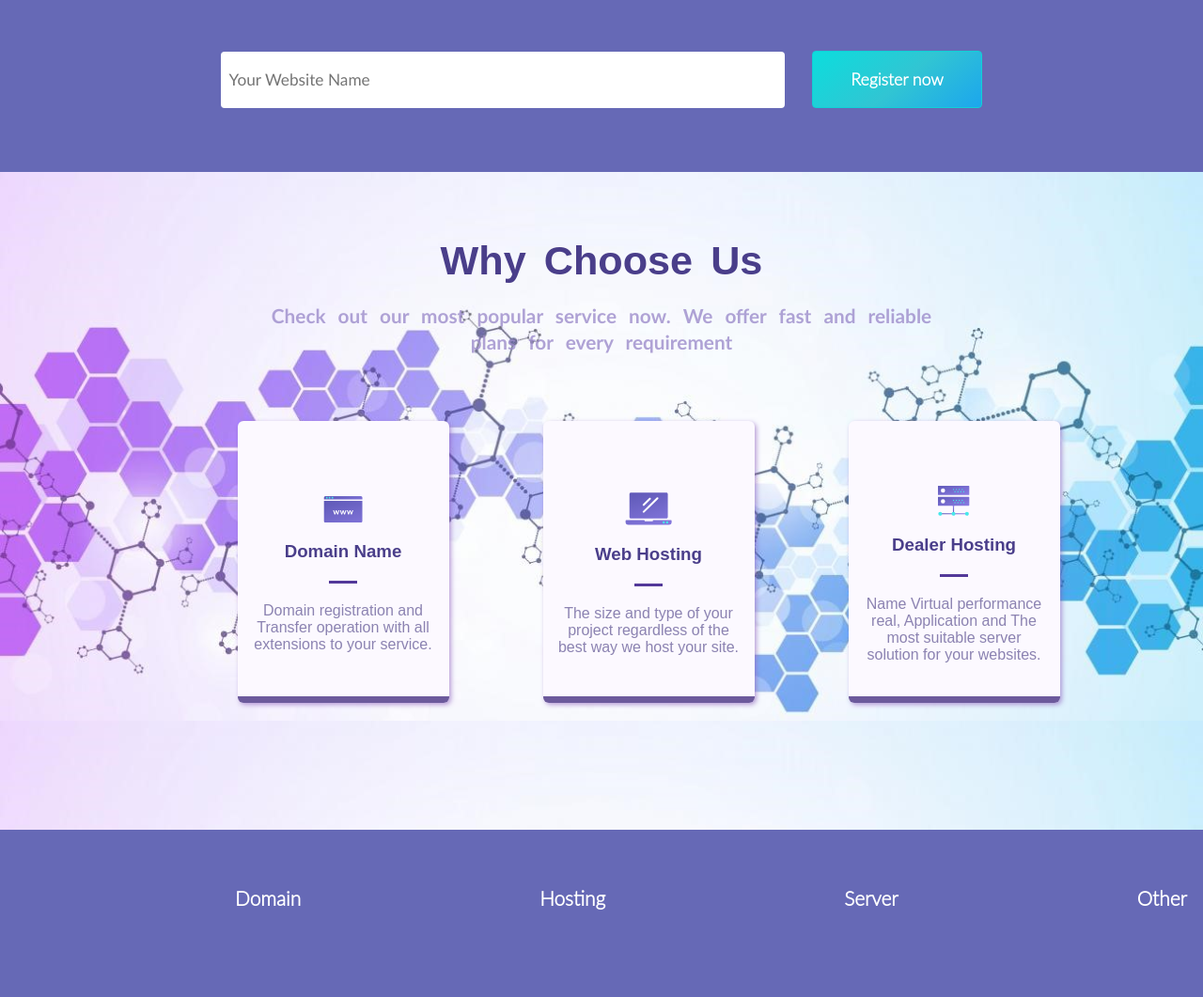
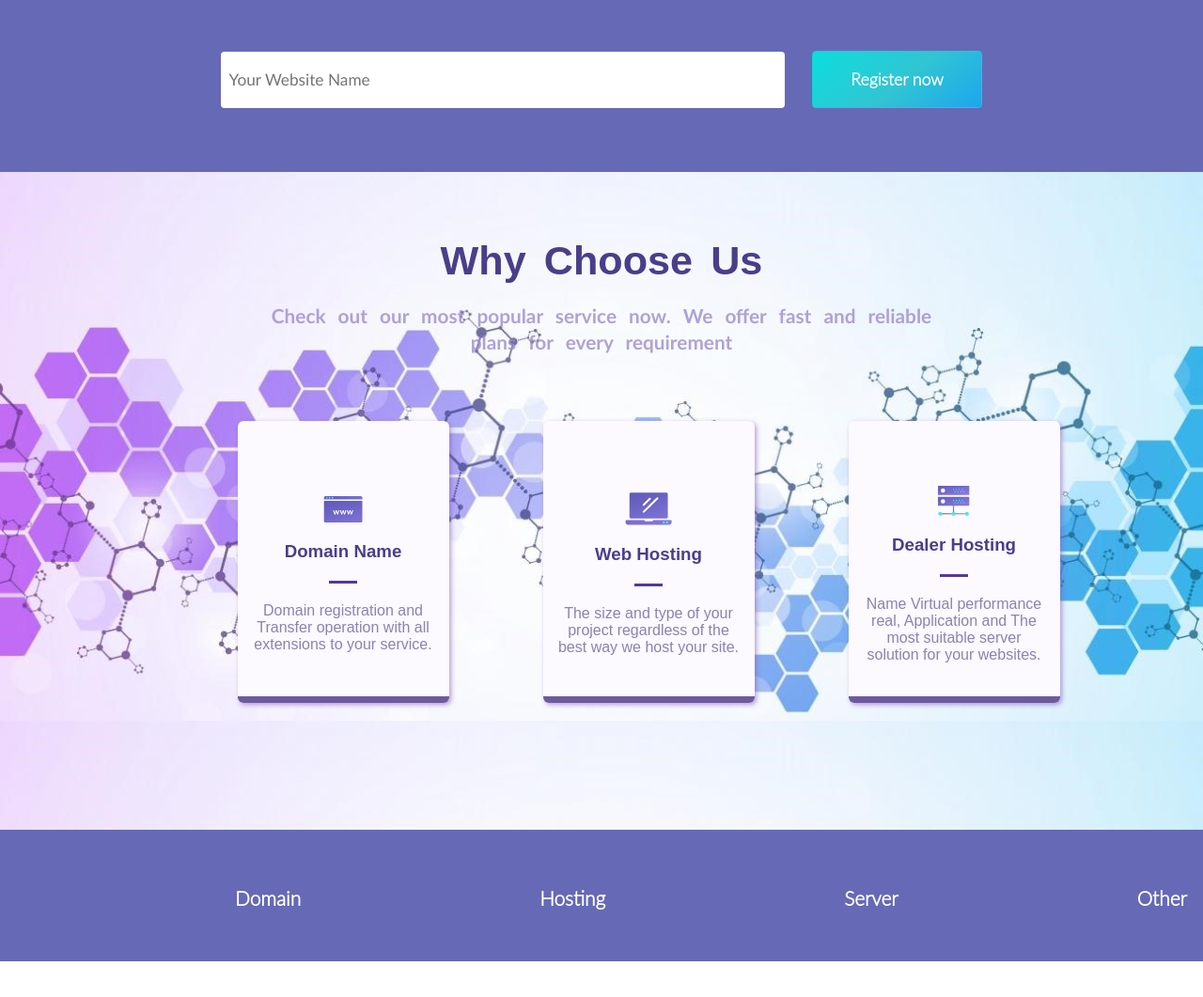
Before and after one commit to karin171/art2, a plain HTML site: page index.html in a window 1280 px wide. Shown: the part 2764-3825 px from the top of the page at 94% size. After the commit the page ends 3787 px from the top, so only its background shows below. Drawn offline with Linux system fonts and the light colour scheme.

Commit message:
Add files via upload

```diff
--- a/css/style.css
+++ b/css/style.css
@@ -266,7 +266,7 @@ button:hover, .block:hover{
 .footer{
     background: rgb(102, 105, 182);
     width: 100%;
-    height: 80px;
+    height: 20px;
     padding: 60px 0px;
 }
 .footer li{
```
